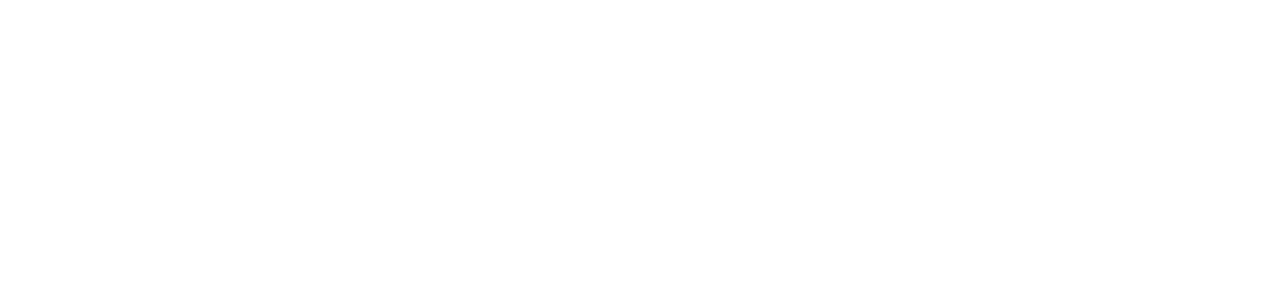
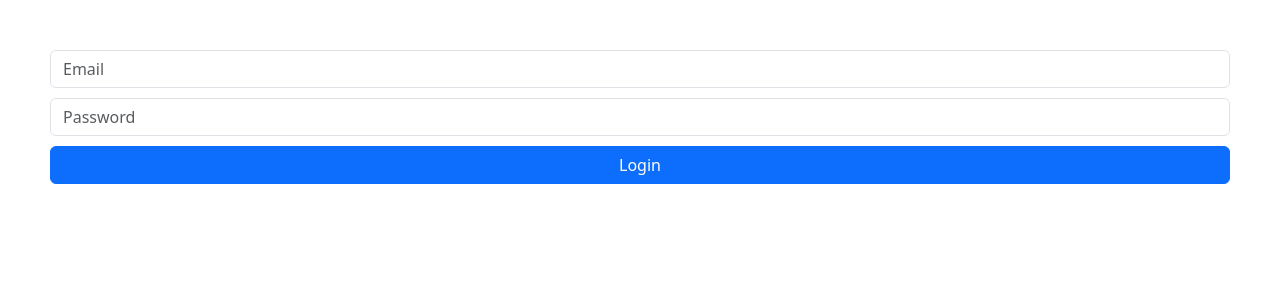
Before and after one commit to serhiiherasymiuk/my-app, a React (Create React App) app: page /login in a window 1280 px wide. Before the commit this address had no page. Shown: the top 300 px of the page. Built offline with nearby package versions, Linux system fonts and the light colour scheme.

Commit message:
Added Login page

```diff
--- a/src/App.tsx
+++ b/src/App.tsx
@@ -5,12 +5,14 @@
 import { CategoryEdit } from "./components/admin/category/edit/CategoryEdit";
 import { AdminLayout } from "./components/admin/container/AdminLayout";
 import { AdminDashboard } from "./components/admin/dashboard/AdminDashboard";
+import { Login } from "./components/login/Login";
 
 function App() {
   return (
     <>
       <Routes>
         <Route path="/"></Route>
+        <Route path={"/login"} element={<Login />} />
         <Route path={"/admin"} element={<AdminLayout />}>
           <Route index element={<AdminDashboard />} />
           <Route path="category">
--- a/src/components/admin/container/AdminSidebar.tsx
+++ b/src/components/admin/container/AdminSidebar.tsx
@@ -66,6 +66,24 @@
                 Sign out
               </a>
             </li>
+            <li className="nav-item">
+              <Link
+                className="nav-link d-flex align-items-center gap-2"
+                to="/login"
+              >
+                <i className="bi bi-file-earmark"></i>
+                Login
+              </Link>
+            </li>
+            <li className="nav-item">
+              <Link
+                className="nav-link d-flex align-items-center gap-2"
+                to="/register"
+              >
+                <i className="bi bi-file-earmark"></i>
+                Register
+              </Link>
+            </li>
           </ul>
         </div>
       </div>
--- /dev/null
+++ b/src/components/login/Login.tsx
@@ -0,0 +1,83 @@
+import { Formik, Form, Field, ErrorMessage } from "formik";
+import * as Yup from "yup";
+import { useDispatch } from "react-redux";
+import http_common from "../../http_common";
+import { useNavigate } from "react-router-dom";
+import { ILogin } from "../../interfaces/auth";
+
+export const Login = () => {
+  const initialValues: ILogin = {
+    email: "",
+    password: "",
+  };
+
+  const loginSchema = Yup.object().shape({
+    email: Yup.string().required("Email is required").email("Invalid email"),
+    password: Yup.string().required("Password is required"),
+  });
+
+  const navigate = useNavigate();
+
+  const handleSubmit = async (values: ILogin) => {
+    try {
+      await loginSchema.validate(values);
+
+      await http_common.post("api/auth/login", values);
+
+      navigate("/");
+    } catch (error) {
+      console.error("Error during login:", error);
+    }
+  };
+
+  return (
+    <Formik
+      initialValues={initialValues}
+      onSubmit={handleSubmit}
+      validationSchema={loginSchema}
+    >
+      {({ errors, touched }) => (
+        <Form>
+          <div className="form-group">
+            <Field
+              type="email"
+              className={`form-control ${
+                errors.email && touched.email ? "is-invalid" : ""
+              }`}
+              placeholder="Email"
+              name="email"
+              aria-label="Email"
+              aria-describedby="basic-addon1"
+            />
+            <ErrorMessage
+              name="email"
+              component="div"
+              className="invalid-feedback"
+            />
+          </div>
+          <div className="form-group">
+            <Field
+              type="password"
+              className={`form-control ${
+                errors.password && touched.password ? "is-invalid" : ""
+              }`}
+              placeholder="Password"
+              name="password"
+              aria-label="Password"
+              aria-describedby="basic-addon2"
+            />
+            <ErrorMessage
+              name="password"
+              component="div"
+              className="invalid-feedback"
+            />
+          </div>
+
+          <button type="submit" className="btn btn-primary">
+            Login
+          </button>
+        </Form>
+      )}
+    </Formik>
+  );
+};
--- /dev/null
+++ b/src/interfaces/auth.ts
@@ -0,0 +1,14 @@
+export interface IRegister {
+  name: string;
+  lastName: string;
+  email: string;
+  phone: string;
+  password: string;
+  passwordConfirmation: number;
+  image: File | null;
+}
+
+export interface ILogin {
+  email: string;
+  password: string;
+}
```
